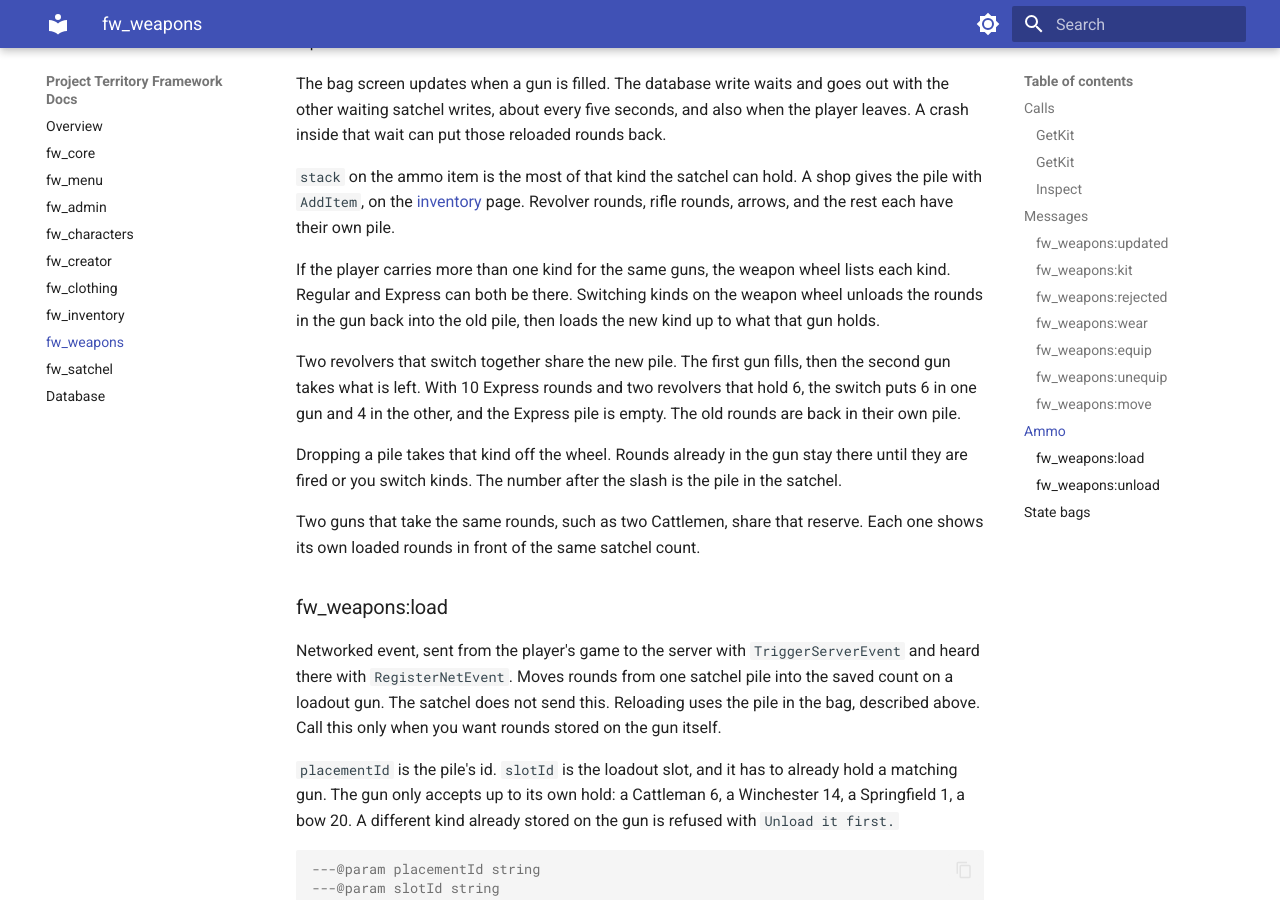
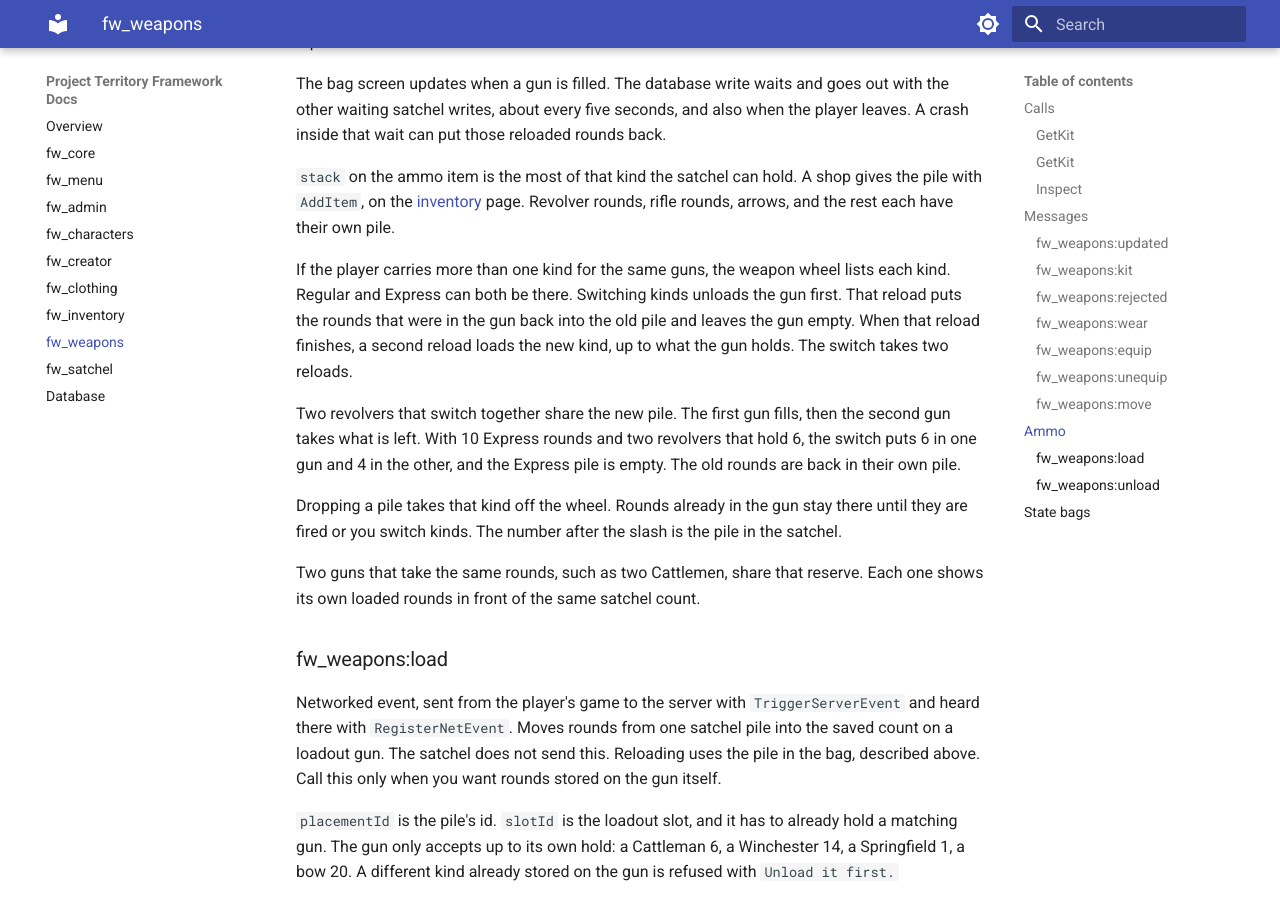
Before and after one commit to Benality/fw-framework-docs, an MkDocs documentation site: the page built from content/fw-weapons.md, in a window 1280 px wide and 900 px high, scrolled down 6529 px. Built offline with MkDocs 1.6.1 and Material for MkDocs 9.7.7, drawn with Linux system fonts in a browser that asks for light colours.

Commit message:
Describe an ammo kind switch as two reloads.
Co-authored-by: Cursor <cursoragent@cursor.com>

```diff
--- a/content/fw-weapons.md
+++ b/content/fw-weapons.md
@@ -223,7 +223,7 @@ The bag screen updates when a gun is filled. The database write waits and goes o
 
 `stack` on the ammo item is the most of that kind the satchel can hold. A shop gives the pile with `AddItem`, on the [inventory](fw-inventory.md) page. Revolver rounds, rifle rounds, arrows, and the rest each have their own pile.
 
-If the player carries more than one kind for the same guns, the weapon wheel lists each kind. Regular and Express can both be there. Switching kinds on the weapon wheel unloads the rounds in the gun back into the old pile, then loads the new kind up to what that gun holds.
+If the player carries more than one kind for the same guns, the weapon wheel lists each kind. Regular and Express can both be there. Switching kinds unloads the gun first. That reload puts the rounds that were in the gun back into the old pile and leaves the gun empty. When that reload finishes, a second reload loads the new kind, up to what the gun holds. The switch takes two reloads.
 
 Two revolvers that switch together share the new pile. The first gun fills, then the second gun takes what is left. With 10 Express rounds and two revolvers that hold 6, the switch puts 6 in one gun and 4 in the other, and the Express pile is empty. The old rounds are back in their own pile.
 
```
Also changed, not shown: content/fw-satchel.md (+1 -1 lines).
